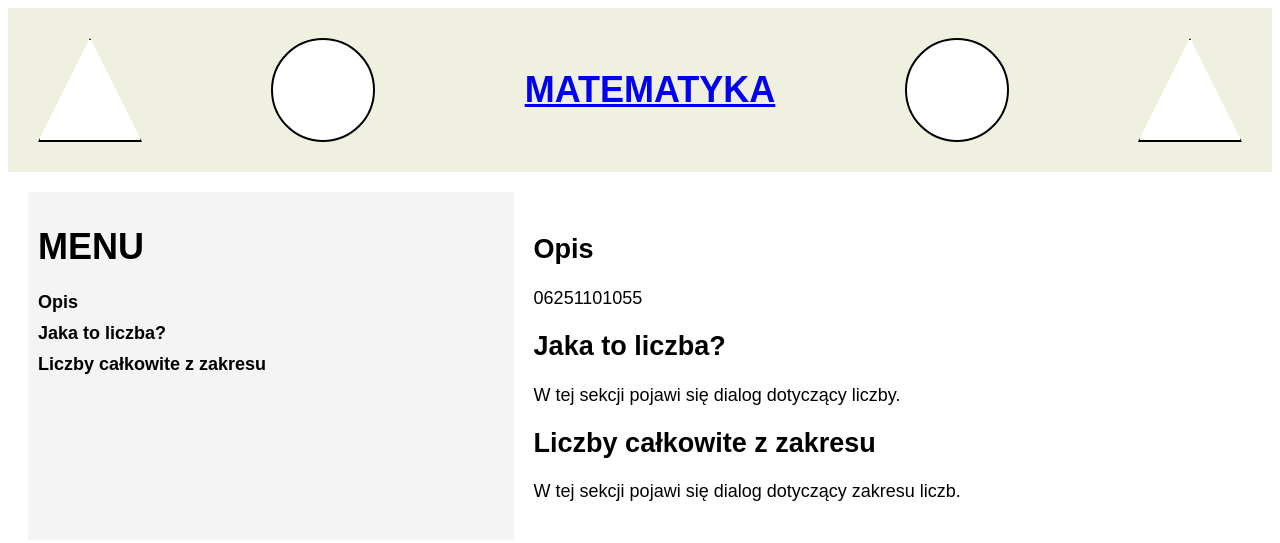
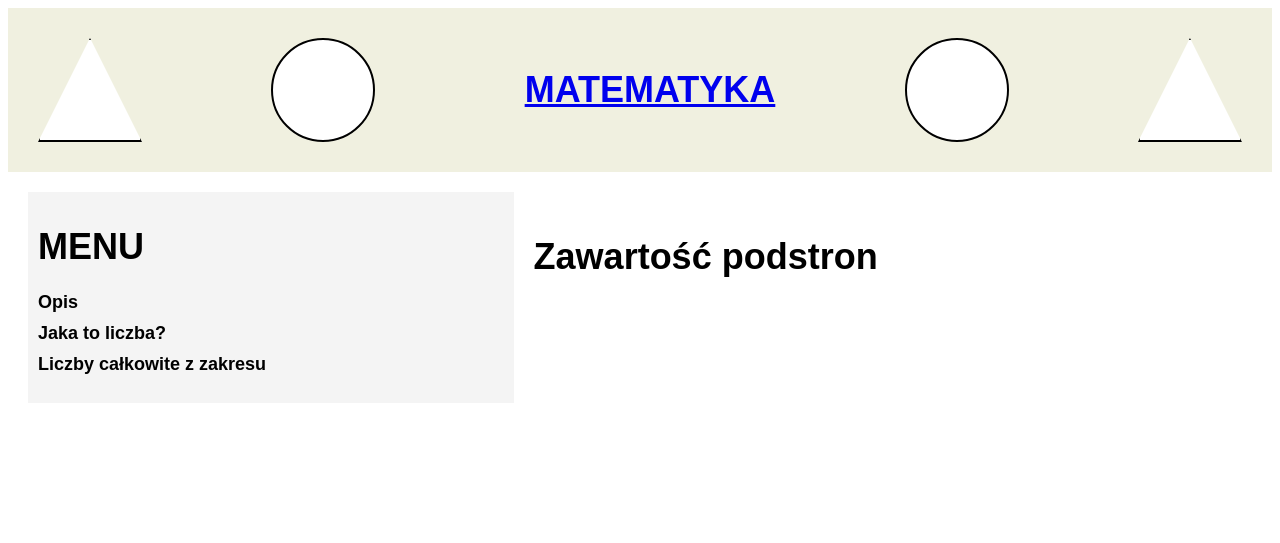
Before and after one commit to GrzTer/PHP_ZawScul, a plain HTML site: page index.html in a window 1280 px wide. Drawn offline with Linux system fonts and the light colour scheme.

Commit message:
Zadanie 01.02

```diff
--- a/index.html
+++ b/index.html
@@ -31,20 +31,7 @@
         </div>
 
         <div class="prawa-kolumna">
-            <section id="Opis">
-                <h1>Opis</h1>
-                <p>06251101055</p>
-            </section>
-
-            <section id="JakaToLiczba">
-            <h2>Jaka to liczba?</h2>
-            <p>W tej sekcji pojawi się dialog dotyczący liczby.</p>
-            </section>
-            <section id="liczby-calkowite">
-                <h2>Liczby całkowite z zakresu</h2>
-                <p>W tej sekcji pojawi się dialog dotyczący zakresu liczb.</p>
-            </section>
-        </div>
+            <h1>Zawartość podstron</h1>
     </main>
 
 </body>
```
Also changed, not shown: JakaToLiczba.html (+1 -2 lines), Opis.html (+1 -1 lines), liczby-calkowite.html (+1 -1 lines).
